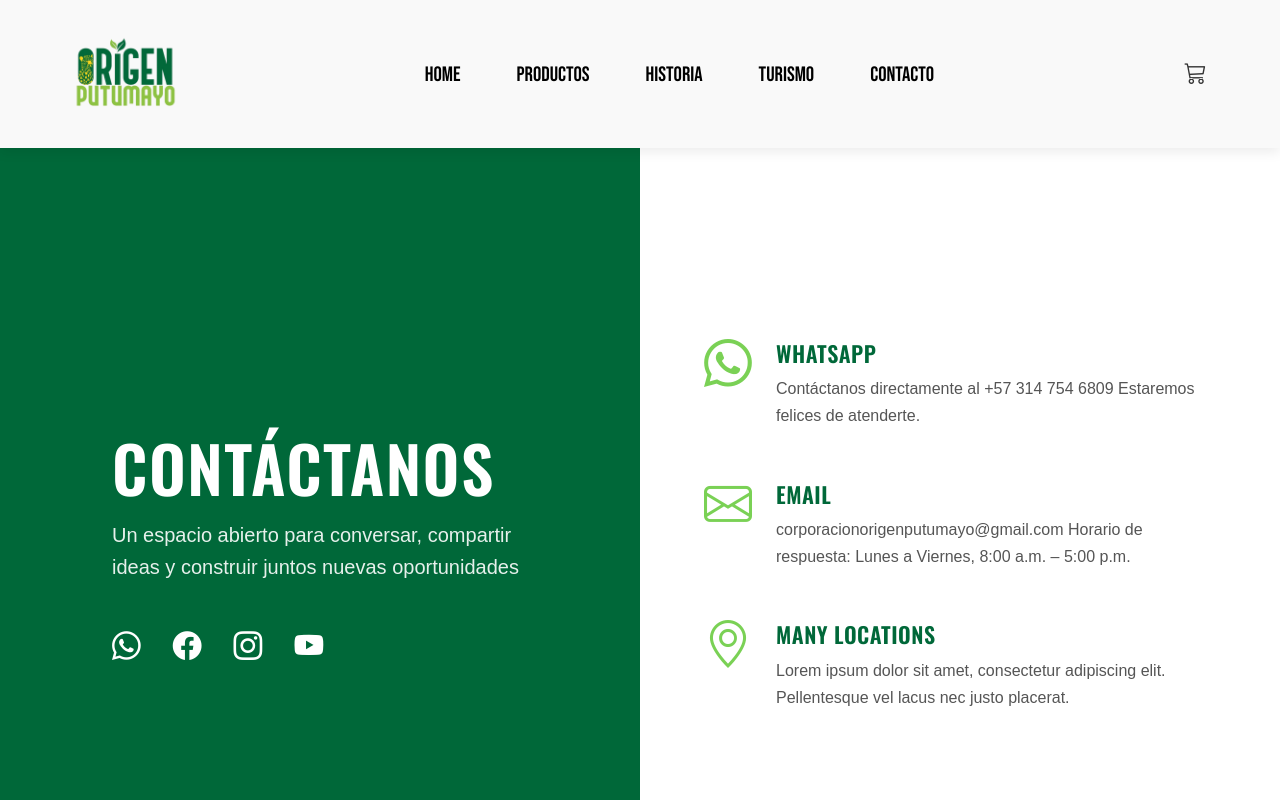
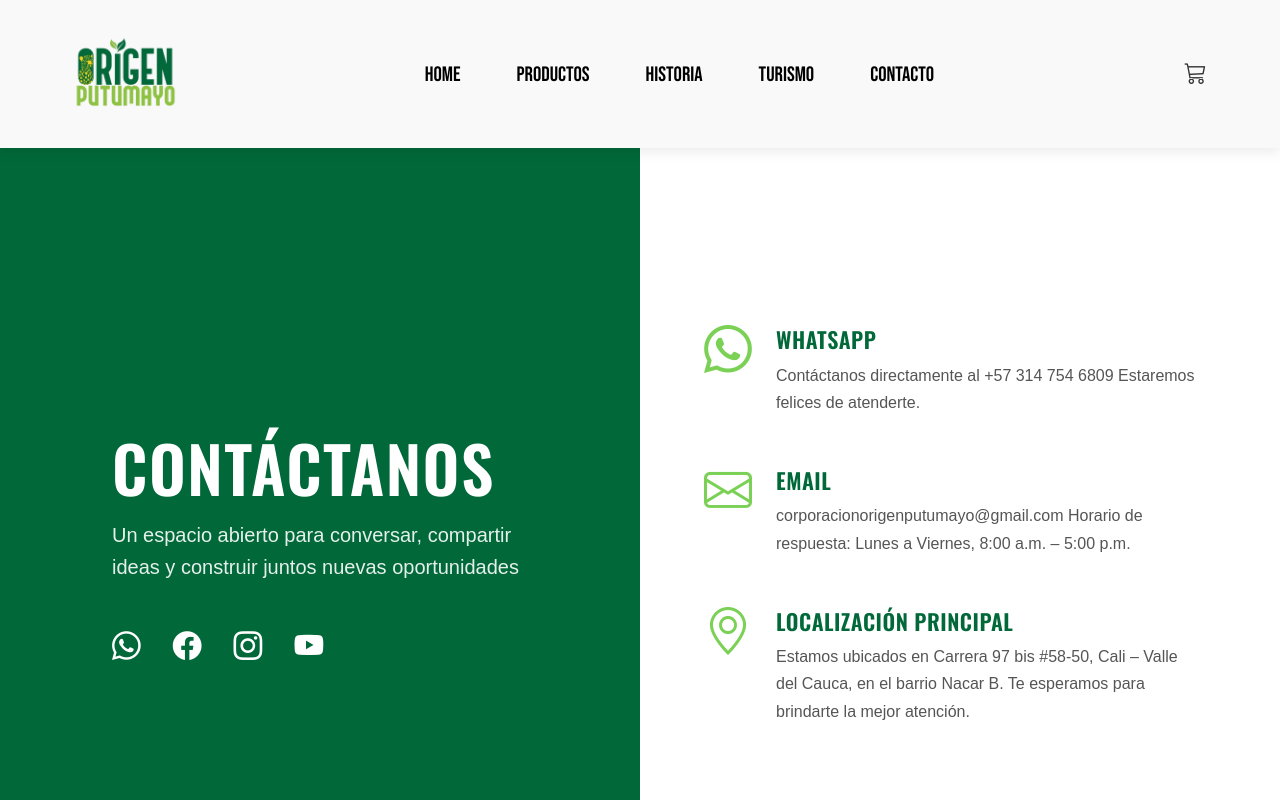
Before and after one commit to jeansdavids/V1_Origen_Putumayo, a React (Vite) app in the folder V1_Origen_Putumayo/: page /contacto in a window 1280 px wide. Shown: the top 800 px of the page. Built offline with nearby package versions, Linux system fonts and the light colour scheme; no server answers.

Commit message:
Feat: localizacion y texto en contacto actualizado

```diff
--- a/V1_Origen_Putumayo/src/pages/public/Contacto/index.tsx
+++ b/V1_Origen_Putumayo/src/pages/public/Contacto/index.tsx
@@ -82,10 +82,10 @@ Horario de respuesta: Lunes a Viernes, 8:00 a.m. – 5:00 p.m.
           <div className="info-item">
             <i className="bi bi-geo-alt"></i>
             <div>
-              <h3>Many Locations</h3>
+              <h3>Localización Principal</h3>
               <p>
-                Lorem ipsum dolor sit amet, consectetur adipiscing elit.
-                Pellentesque vel lacus nec justo placerat.
+                Estamos ubicados en Carrera 97 bis #58-50, Cali – Valle del Cauca, en el barrio Nacar B.
+                Te esperamos para brindarte la mejor atención.
               </p>
             </div>
           </div>
@@ -161,7 +161,7 @@ ${message}
           <div className="map-container">
             <iframe
               title="Google Maps"
-              src="https://www.google.com/maps?q=Medellín,+Colombia&output=embed"
+              src="https://www.google.com/maps?q=3.371489,-76.507543&output=embed"
               loading="lazy"
               referrerPolicy="no-referrer-when-downgrade"
             ></iframe>
```
